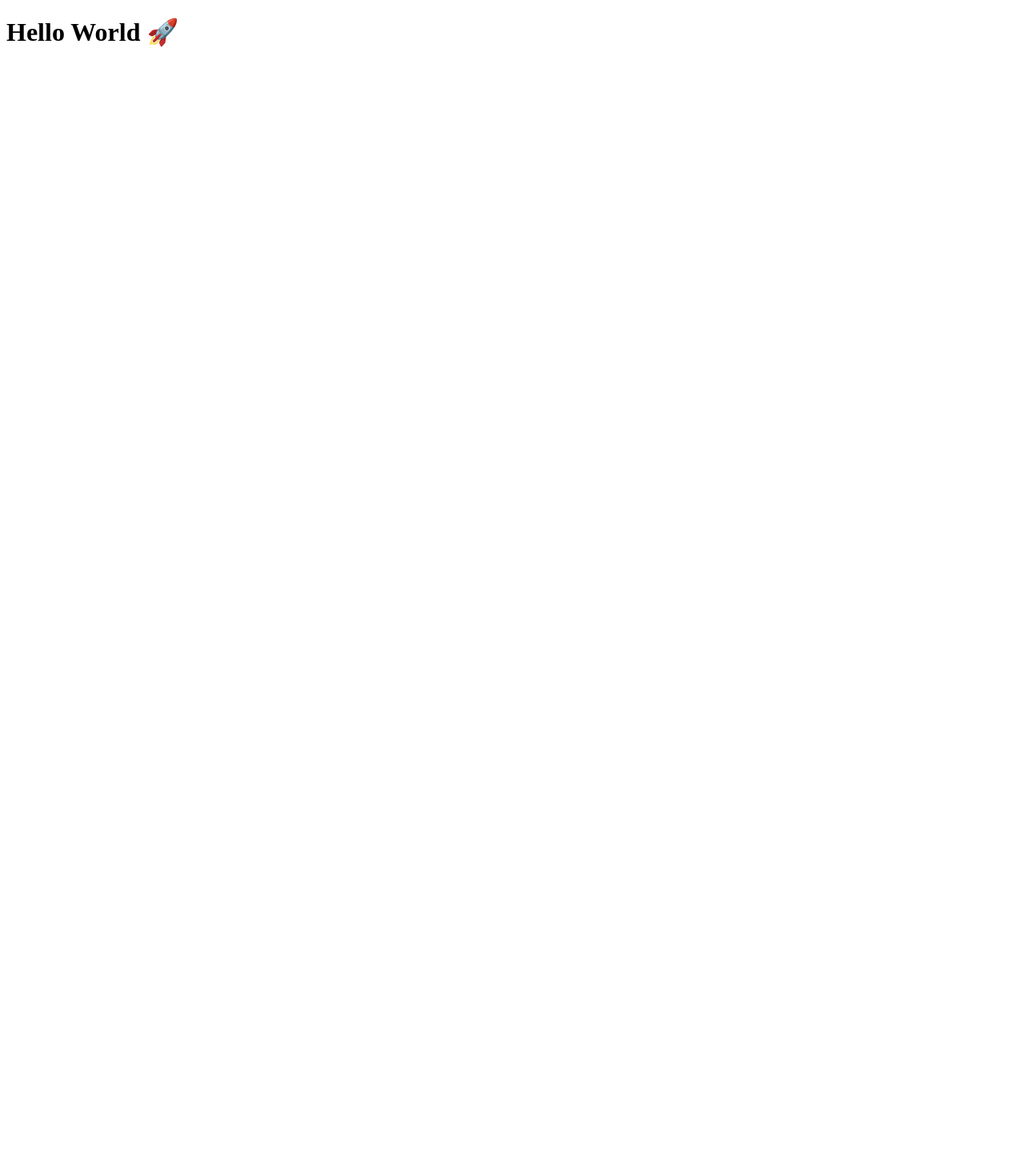
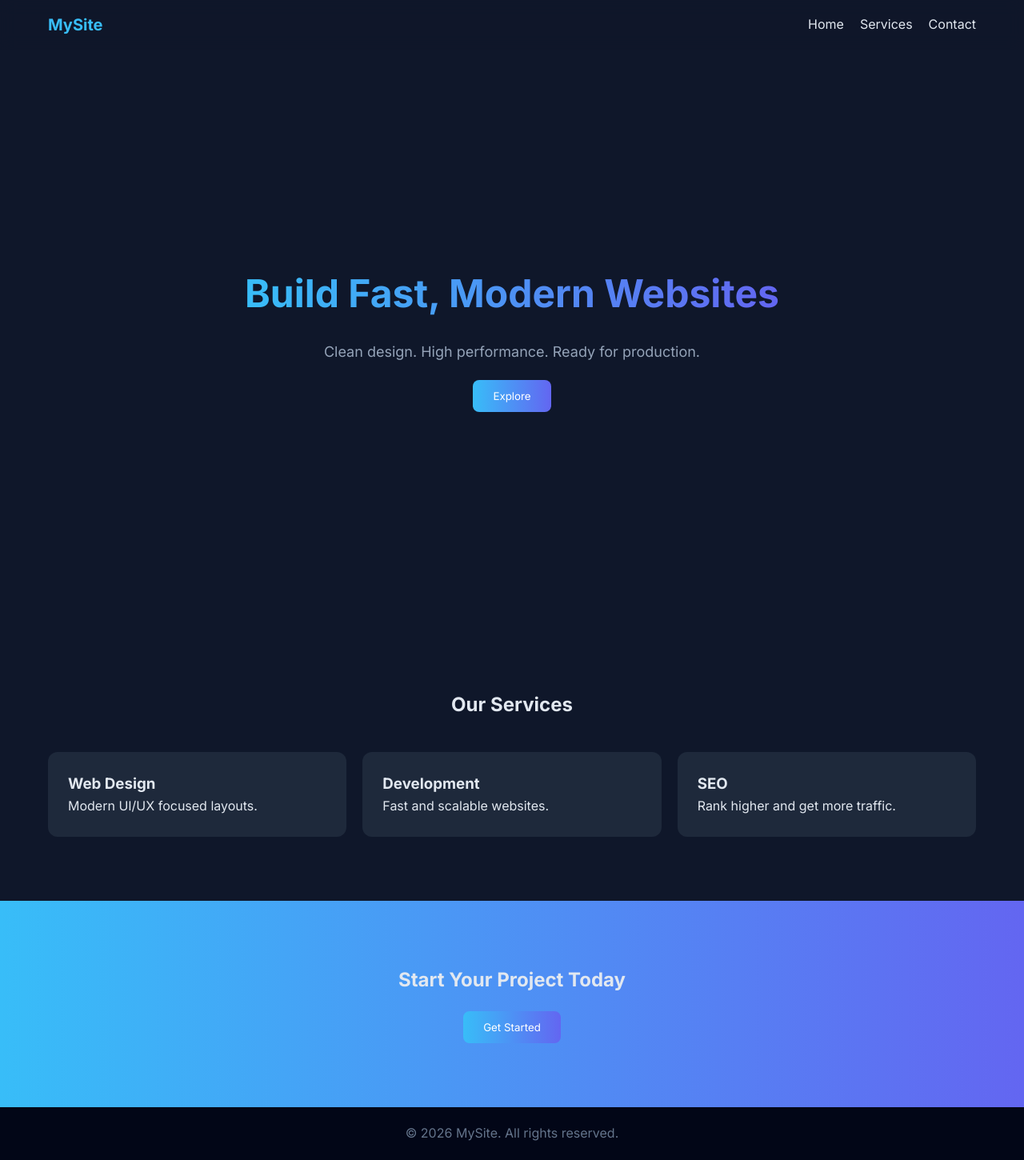
Before and after one commit to muhammadwaseem74/Test, a plain HTML site: page index.html in a window 1280 px wide. Shown: the whole page at 80% size. Before the commit the page ends 800 px from the top, so only its background shows below. Drawn offline with Linux system fonts and the light colour scheme.

Commit message:
Homepage

```diff
--- a/index.html
+++ b/index.html
@@ -1,9 +1,170 @@
 <!DOCTYPE html>
-<html>
+<html lang="en">
 <head>
-  <title>My Site</title>
+<meta charset="UTF-8">
+<meta name="viewport" content="width=device-width, initial-scale=1.0">
+<title>Modern Homepage</title>
+
+<link href="https://fonts.googleapis.com/css2?family=Inter:wght@400;500;600;700&display=swap" rel="stylesheet">
+
+<style>
+* { margin:0; padding:0; box-sizing:border-box; font-family:'Inter', sans-serif; }
+body { background:#0f172a; color:#e2e8f0; line-height:1.6; }
+
+/* NAVBAR */
+header {
+  position:sticky; top:0; z-index:1000;
+  background:rgba(15,23,42,0.8);
+  backdrop-filter:blur(10px);
+}
+nav {
+  max-width:1200px; margin:auto;
+  display:flex; justify-content:space-between; align-items:center;
+  padding:15px 20px;
+}
+.logo { font-size:20px; font-weight:700; color:#38bdf8; }
+nav ul { display:flex; gap:20px; list-style:none; }
+nav a { color:#e2e8f0; text-decoration:none; transition:0.3s; }
+nav a:hover { color:#38bdf8; }
+
+/* MOBILE MENU */
+.menu-toggle { display:none; font-size:24px; cursor:pointer; }
+
+/* HERO */
+.hero {
+  min-height:90vh;
+  display:flex; align-items:center; justify-content:center;
+  text-align:center; padding:20px;
+}
+.hero h1 {
+  font-size:48px;
+  background:linear-gradient(90deg,#38bdf8,#6366f1);
+  -webkit-background-clip:text;
+  color:transparent;
+}
+.hero p { margin:20px 0; font-size:18px; color:#94a3b8; }
+.btn {
+  padding:12px 25px;
+  background:linear-gradient(90deg,#38bdf8,#6366f1);
+  border:none; border-radius:8px;
+  color:white; cursor:pointer;
+  transition:0.3s;
+}
+.btn:hover { opacity:0.85; }
+
+/* SERVICES */
+.services {
+  max-width:1200px; margin:auto;
+  padding:80px 20px;
+}
+.services h2 { text-align:center; margin-bottom:40px; }
+.grid {
+  display:grid;
+  grid-template-columns:repeat(auto-fit,minmax(250px,1fr));
+  gap:20px;
+}
+.card {
+  background:#1e293b;
+  padding:25px;
+  border-radius:12px;
+  transition:0.3s;
+}
+.card:hover {
+  transform:translateY(-5px);
+  background:#334155;
+}
+
+/* CTA */
+.cta {
+  text-align:center;
+  padding:80px 20px;
+  background:linear-gradient(90deg,#38bdf8,#6366f1);
+}
+.cta h2 { margin-bottom:20px; }
+
+/* FOOTER */
+footer {
+  text-align:center;
+  padding:20px;
+  background:#020617;
+  color:#64748b;
+}
+
+/* MOBILE */
+@media(max-width:768px){
+  nav ul {
+    display:none;
+    position:absolute;
+    top:60px; right:20px;
+    background:#1e293b;
+    flex-direction:column;
+    padding:15px;
+    border-radius:10px;
+  }
+  nav ul.active { display:flex; }
+  .menu-toggle { display:block; }
+}
+</style>
 </head>
+
 <body>
-  <h1>Hello World 🚀</h1>
+
+<header>
+  <nav>
+    <div class="logo">MySite</div>
+    <div class="menu-toggle" onclick="toggleMenu()">☰</div>
+    <ul id="menu">
+      <li><a href="#">Home</a></li>
+      <li><a href="#services">Services</a></li>
+      <li><a href="#cta">Contact</a></li>
+    </ul>
+  </nav>
+</header>
+
+<section class="hero">
+  <div>
+    <h1>Build Fast, Modern Websites</h1>
+    <p>Clean design. High performance. Ready for production.</p>
+    <button class="btn" onclick="scrollToSection('services')">Explore</button>
+  </div>
+</section>
+
+<section id="services" class="services">
+  <h2>Our Services</h2>
+  <div class="grid">
+    <div class="card">
+      <h3>Web Design</h3>
+      <p>Modern UI/UX focused layouts.</p>
+    </div>
+    <div class="card">
+      <h3>Development</h3>
+      <p>Fast and scalable websites.</p>
+    </div>
+    <div class="card">
+      <h3>SEO</h3>
+      <p>Rank higher and get more traffic.</p>
+    </div>
+  </div>
+</section>
+
+<section id="cta" class="cta">
+  <h2>Start Your Project Today</h2>
+  <button class="btn">Get Started</button>
+</section>
+
+<footer>
+  <p>© 2026 MySite. All rights reserved.</p>
+</footer>
+
+<script>
+function toggleMenu(){
+  document.getElementById("menu").classList.toggle("active");
+}
+
+function scrollToSection(id){
+  document.getElementById(id).scrollIntoView({ behavior:"smooth" });
+}
+</script>
+
 </body>
 </html>
```
